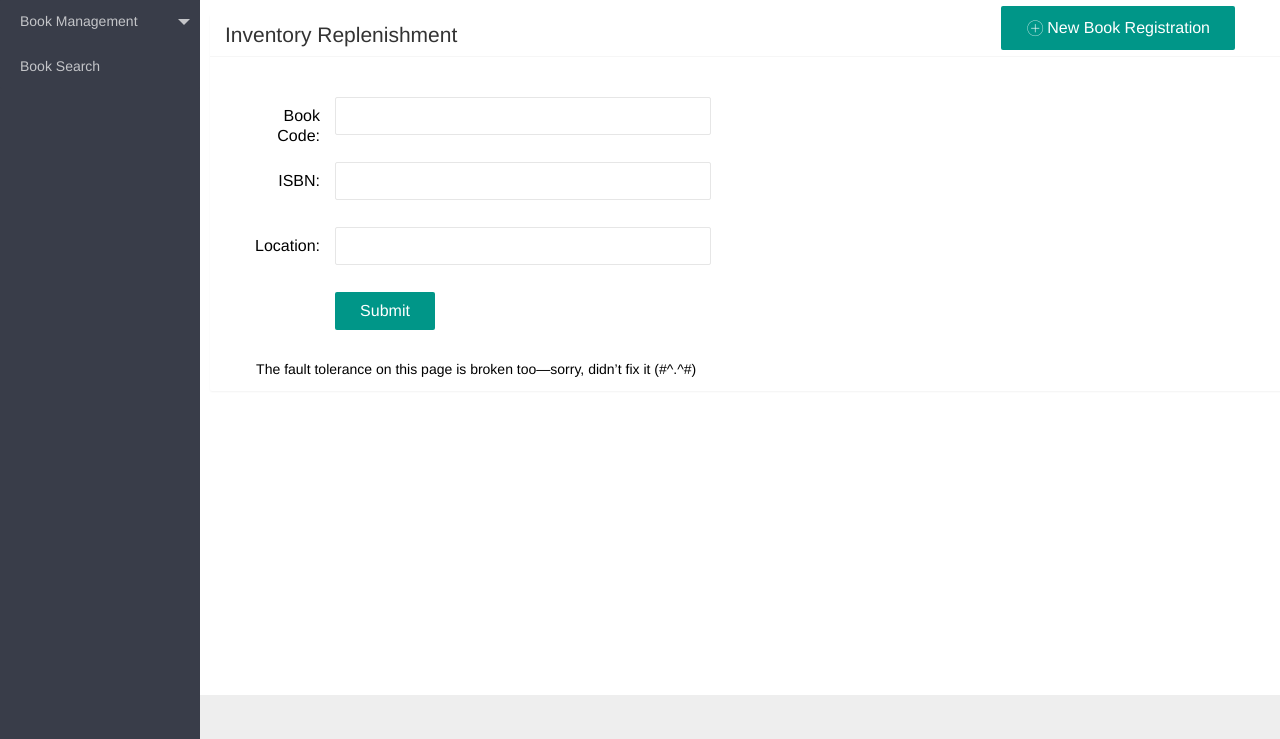
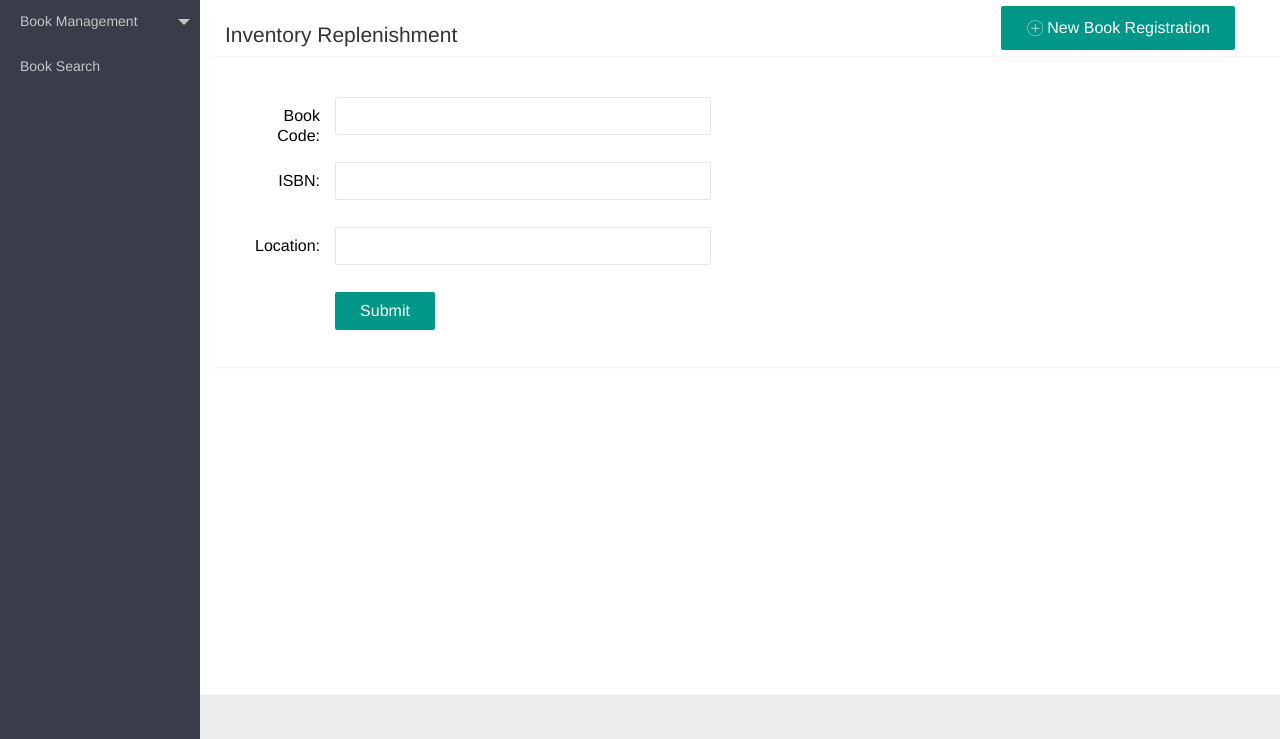
Before and after one commit to YiranZeng/404-NOT-FOUND, a Flask app: page /storage in a window 1280 px wide. Shown: the part 61-800 px from the top of the page. Run offline with Flask 3, Linux system fonts and the light colour scheme; the visitor is signed in with stand-in values (Sample User, id 1); some libraries are stand-ins or nearby versions.

Commit message:
Update project to edition 10

```diff
--- a/app/templates/main/new-store.html
+++ b/app/templates/main/new-store.html
@@ -49,7 +49,7 @@
                 {{ form.submit(class="layui-btn", style="width:100px;font-size:medium") }}
             </div>
         </div>
-        &nbsp;&nbsp;&nbsp;&nbsp;&nbsp;&nbsp;&nbsp;&nbsp;The fault tolerance on this page isn’t working either.
+
     </form>
 {% endblock %}
 
--- a/app/templates/main/storage.html
+++ b/app/templates/main/storage.html
@@ -36,7 +36,7 @@
                 {{ form.submit(class="layui-btn", style="width:100px;font-size:medium") }}
             </div>
         </div>
-        &nbsp;&nbsp;&nbsp;&nbsp;&nbsp;&nbsp;&nbsp;&nbsp;The fault tolerance on this page is broken too—sorry, didn’t fix it (#^.^#)
+
     </form>
 {% endblock %}
 
```
Also changed, not shown: app/data.sqlite.
